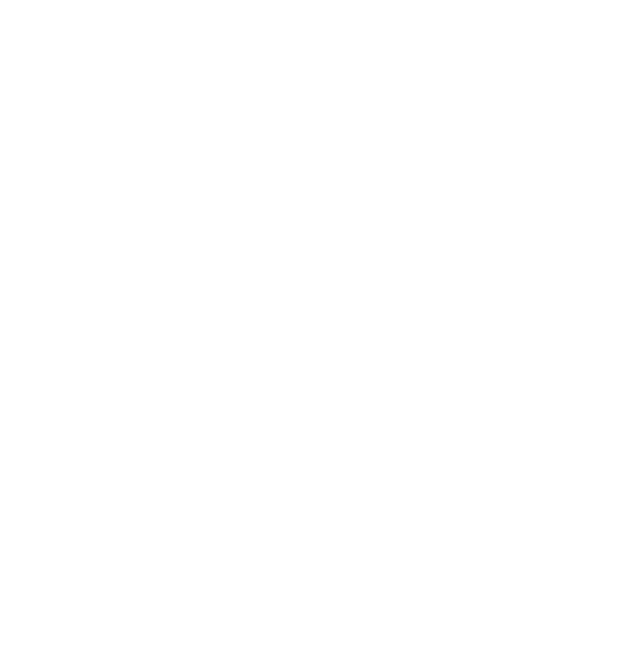
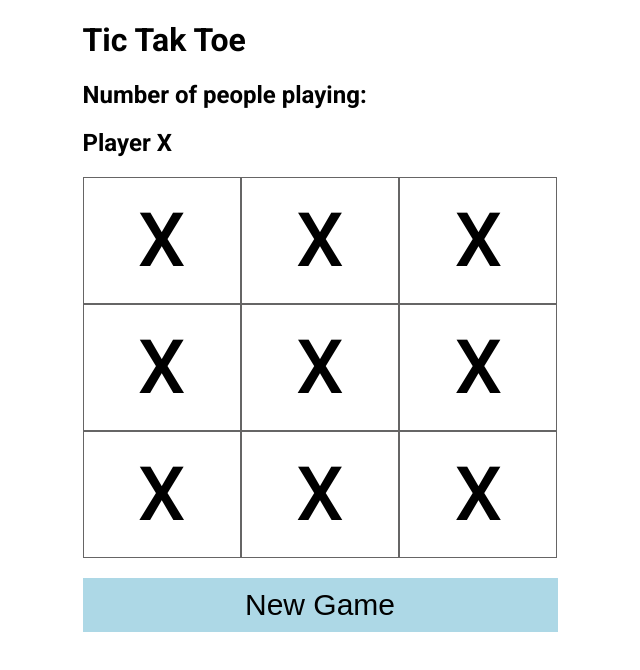
Before and after one commit to Conteusz81/Svelte-Tutorial-TicTakToe, a Svelte app: page / in a window 1280 px wide. Shown: the top 670 px of the page, without its empty margins (320-960 px from the left). Built offline with nearby package versions, Linux system fonts and the light colour scheme.

Commit message:
got board game template created

```diff
--- a/src/App.svelte
+++ b/src/App.svelte
@@ -0,0 +1,51 @@
+<script>
+    import Space from './componnets/Space.svelte'
+</script>
+
+<style>
+    main {
+        width: 475px;
+        margin: 0 auto;
+    }
+
+    .game-board {
+        display: grid;
+        grid-template-columns: repeat(3, 1fr);
+        grid-template-rows: repeat(3, 1fr);
+    }
+
+    button {
+        width: 100%;
+        margin-top: 20px;
+        padding: 10px 0;
+        border: none;
+        border-radius: 0;
+        background-color: lightblue;
+        font-size: 30px;
+        cursor: pointer;
+    }
+    button:hover {
+        outline: none;
+    }
+
+
+</style>
+
+<main>
+    <h1>Tic Tak Toe</h1>
+    <h2>Number of people playing:</h2>
+    <h2>Player X</h2>
+
+    <div class="game-board">
+        <Space space="X" />
+        <Space space="X" />
+        <Space space="X" />
+        <Space space="X" />
+        <Space space="X" />
+        <Space space="X" />
+        <Space space="X" />
+        <Space space="X" />
+        <Space space="X" />
+    </div>
+    <button>New Game</button>
+</main>
--- /dev/null
+++ b/src/componnets/Space.svelte
@@ -0,0 +1,19 @@
+<script>
+    export let space = "";
+</script>
+
+<style>
+    .space {
+        border: 1px solid #666565;
+        height: 125px;
+        width: auto;
+        font-size: 75px;
+        text-align: center;
+        line-height: 125px;
+        cursor: pointer;
+    }
+</style>
+
+<div class="space">
+    {space}
+</div>
```
